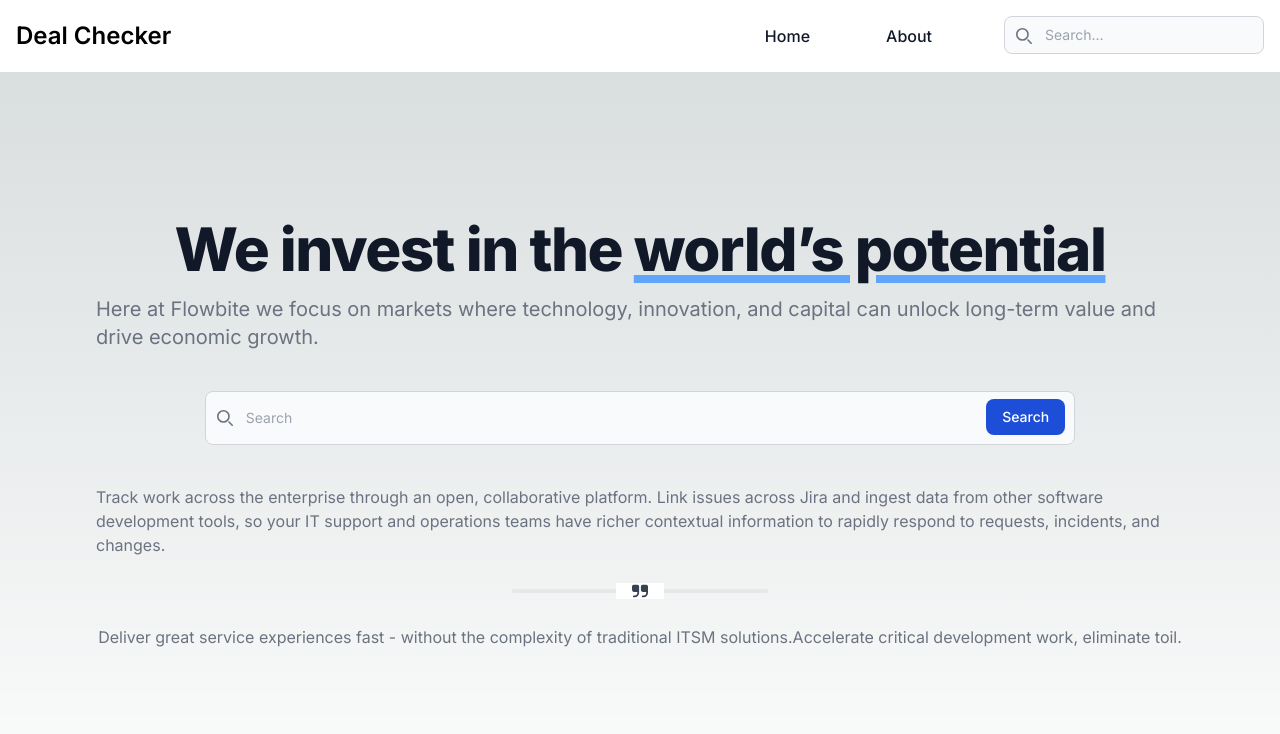
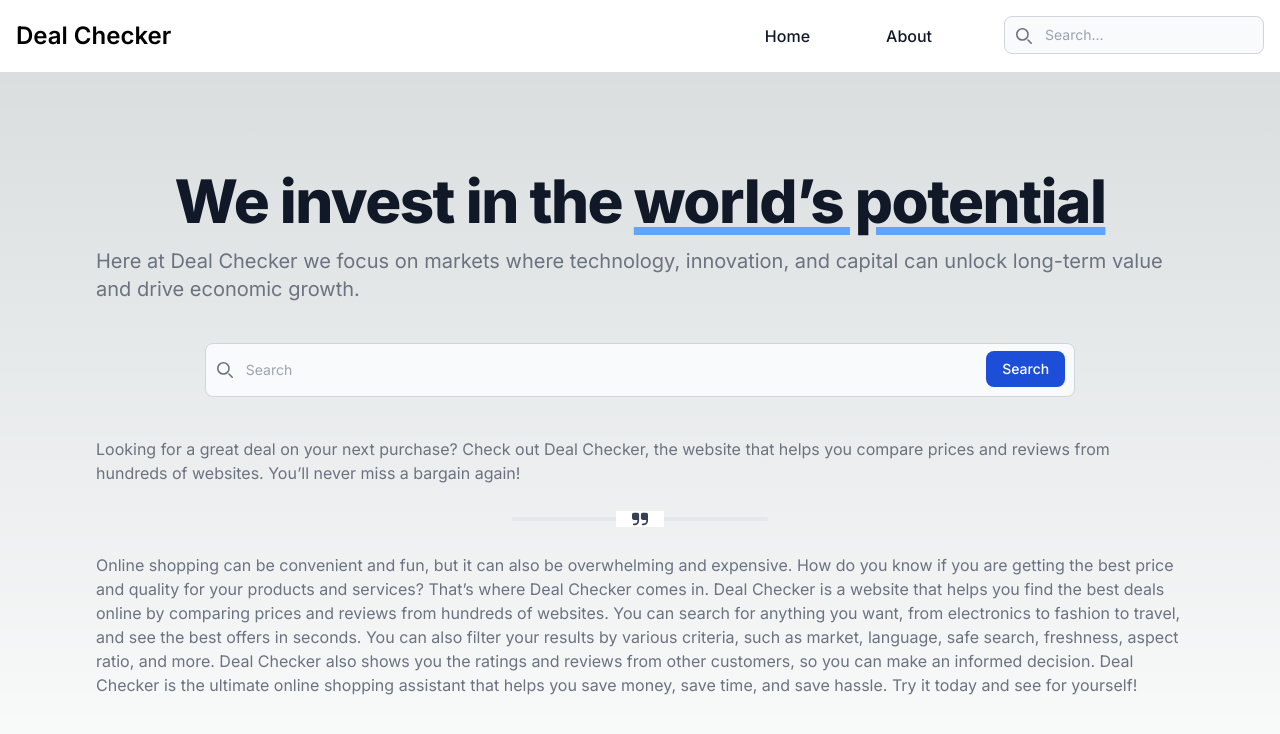
Before and after one commit to trnx254/new, a Next.js app: page /search in a window 1280 px wide. Shown: the top 734 px of the page. Built offline with nearby package versions, Linux system fonts and the light colour scheme.

Commit message:
make some Change

```diff
--- a/src/app/page.js
+++ b/src/app/page.js
@@ -5,7 +5,10 @@ export default function Home() {
   return (
     <main className="flex min-h-screen flex-col items-center justify-between p-24">
       <div className="z-10 max-w-5xl w-full items-center justify-between font-mono text-sm lg:flex">
-        <a href="#">
+        <a
+          href="https://github.com/chandanPradhan09/College-Project-Minor"
+          target="_blank"
+        >
           <p className="fixed left-0 top-0 flex w-full justify-center border-b border-gray-300 bg-gradient-to-b from-zinc-200 pb-6 pt-8 backdrop-blur-2xl dark:border-neutral-800 dark:bg-zinc-800/30 dark:from-inherit lg:static lg:w-auto  lg:rounded-xl lg:border lg:bg-gray-200 lg:p-4 lg:dark:bg-zinc-800/30">
             &nbsp;
             <code className="font-mono font-bold">Source Code</code>
@@ -88,7 +91,7 @@ export default function Home() {
           </p>
         </a>
         <a
-          href="https://vercel.com/new?utm_source=create-next-app&utm_medium=appdir-template&utm_campaign=create-next-app"
+          href="https://deal-checker.vercel.app/api/item/samsung"
           className="group rounded-lg border text-center border-transparent px-5 py-4 transition-colors hover:border-gray-300 hover:bg-gray-100 hover:dark:border-neutral-700 hover:dark:bg-neutral-800/30"
           target="_blank"
           rel="noopener noreferrer"
--- a/src/app/search/[search]/page.js
+++ b/src/app/search/[search]/page.js
@@ -16,7 +16,7 @@ const page = ({ params }) => {
     (async () => {
       setLoading(true);
       const { data } = await axios.get(
-        `http://localhost:3000/api/item/${search}`
+        `https://deal-checker.vercel.app/api/item/${search}`
       );
       setData(data);
       setLoading(false);
--- a/src/app/search/compare/[compare]/page.js
+++ b/src/app/search/compare/[compare]/page.js
@@ -13,7 +13,7 @@ const page = ({ params }) => {
     setLoading(true);
     const { compare } = params;
     const { data } = await axios.get(
-      `http://localhost:3000/api/comparison/${compare}`
+      `https://deal-checker.vercel.app/api/comparison/${compare}`
     );
     setDataItem(data[0]);
     setLoading(false);
--- a/src/app/search/page.js
+++ b/src/app/search/page.js
@@ -4,12 +4,11 @@ import React, { useState } from "react";
 
 const page = () => {
   const [search, setSearch] = useState("");
-  const router = useRouter()
-
+  const router = useRouter();
 
   const handelSubmit = () => {
-    router.push(`search/${search}`)
-    setSearch("")
+    router.push(`search/${search}`);
+    setSearch("");
   };
   const handleKeyDown = (event) => {
     if (event.key === "Enter") {
@@ -26,8 +25,8 @@ const page = () => {
         </span>
       </h1>
       <p className="text-lg font-normal text-gray-500 lg:text-xl dark:text-gray-400">
-        Here at Flowbite we focus on markets where technology, innovation, and
-        capital can unlock long-term value and drive economic growth.
+        Here at Deal Checker we focus on markets where technology, innovation,
+        and capital can unlock long-term value and drive economic growth.
       </p>
 
       <div className="w-4/5 my-10">
@@ -75,11 +74,9 @@ const page = () => {
       </div>
 
       <p className="text-gray-500 dark:text-gray-400">
-        Track work across the enterprise through an open, collaborative
-        platform. Link issues across Jira and ingest data from other software
-        development tools, so your IT support and operations teams have richer
-        contextual information to rapidly respond to requests, incidents, and
-        changes.
+        Looking for a great deal on your next purchase? Check out Deal Checker,
+        the website that helps you compare prices and reviews from hundreds of
+        websites. You’ll never miss a bargain again!
       </p>
       <div className="inline-flex items-center justify-center w-full">
         <hr className="w-64 h-1 my-8 bg-gray-200 border-0 rounded dark:bg-gray-700" />
@@ -96,9 +93,19 @@ const page = () => {
         </div>
       </div>
       <p className="text-gray-500 dark:text-gray-400">
-        Deliver great service experiences fast - without the complexity of
-        traditional ITSM solutions.Accelerate critical development work,
-        eliminate toil.
+        Online shopping can be convenient and fun, but it can also be
+        overwhelming and expensive. How do you know if you are getting the best
+        price and quality for your products and services? That’s where Deal
+        Checker comes in. Deal Checker is a website that helps you find the best
+        deals online by comparing prices and reviews from hundreds of websites.
+        You can search for anything you want, from electronics to fashion to
+        travel, and see the best offers in seconds. You can also filter your
+        results by various criteria, such as market, language, safe search,
+        freshness, aspect ratio, and more. Deal Checker also shows you the
+        ratings and reviews from other customers, so you can make an informed
+        decision. Deal Checker is the ultimate online shopping assistant that
+        helps you save money, save time, and save hassle. Try it today and see
+        for yourself!
       </p>
     </main>
   );
```
Lines whose indentation alone changed are shown as unchanged.
